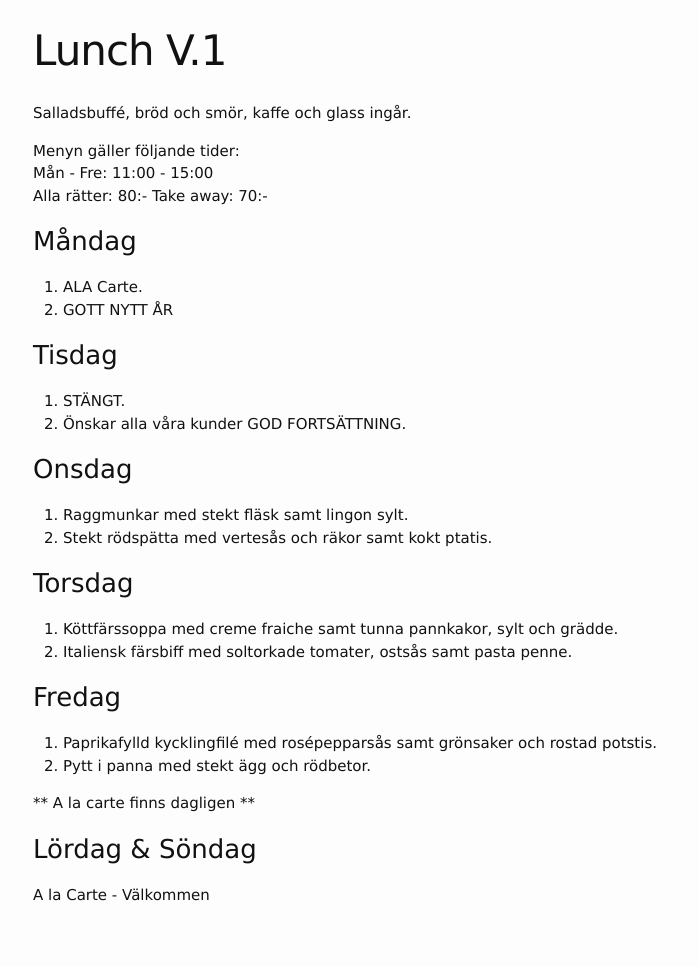
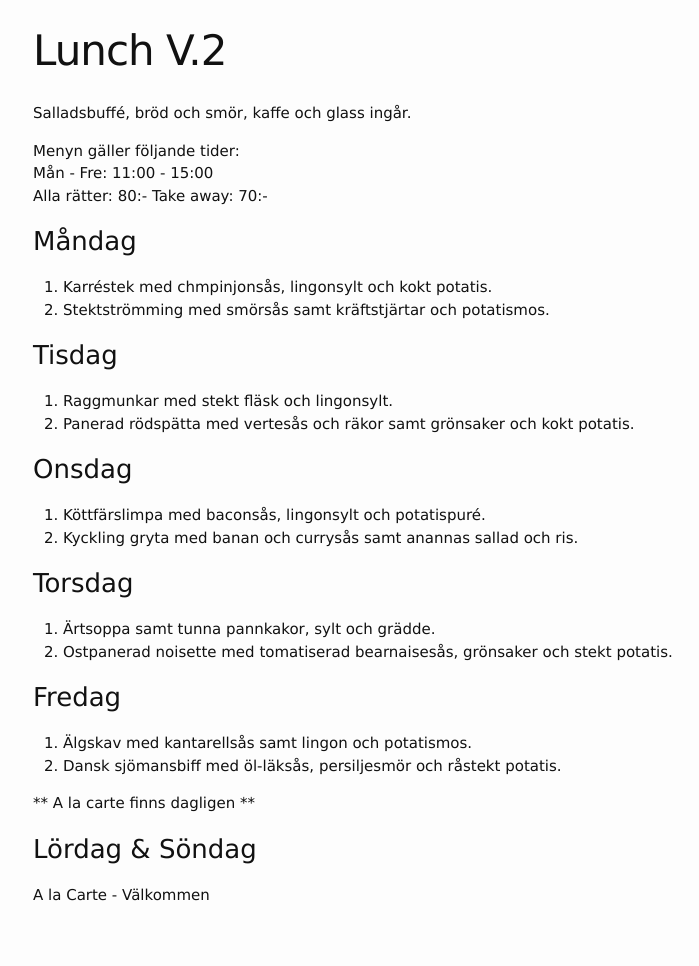
Before and after one commit to FarInn62/farinn62.github.io, a Jekyll site: the page built from lunch.md, in a window 1280 px wide. Shown: the whole page, without its empty margins (237-936 px from the left). Built offline with Jekyll 4.4.1, drawn with Linux system fonts in a browser that asks for light colours.

Commit message:
Update lunch.md

```diff
--- a/lunch.md
+++ b/lunch.md
@@ -1,6 +1,6 @@
 ---
 layout: foodmenu
-title: Lunch V.1
+title: Lunch V.2
 permalink: /lunch/
 published: true
 ---
@@ -12,29 +12,29 @@ Alla rätter: 80:- Take away: 70:-
 
 ### Måndag
 
-1. ALA Carte.
-2. GOTT NYTT ÅR
+1. Karréstek med chmpinjonsås, lingonsylt och kokt potatis.
+2. Stektströmming med smörsås samt kräftstjärtar och potatismos.
 
 ### Tisdag
 
-1. STÄNGT.
-2. Önskar alla våra kunder GOD FORTSÄTTNING.
+1. Raggmunkar med stekt fläsk och lingonsylt.
+2. Panerad rödspätta med vertesås och räkor samt grönsaker och kokt potatis.
 
 
 ### Onsdag
 
-1. Raggmunkar med stekt fläsk samt lingon sylt.
-2. Stekt rödspätta med vertesås och räkor samt kokt ptatis.
+1. Köttfärslimpa med baconsås, lingonsylt och potatispuré.
+2. Kyckling gryta med banan och currysås samt anannas sallad och ris.
 
 ### Torsdag
 
-1. Köttfärssoppa med creme fraiche samt tunna pannkakor, sylt och grädde.
-2. Italiensk färsbiff med soltorkade tomater, ostsås samt pasta penne.
+1. Ärtsoppa samt tunna pannkakor, sylt och grädde.
+2. Ostpanerad noisette med tomatiserad bearnaisesås, grönsaker och stekt potatis.
 
 ### Fredag
 
-1. Paprikafylld kycklingfilé med rosépepparsås samt grönsaker och rostad potstis.
-2. Pytt i panna med stekt ägg och rödbetor.
+1. Älgskav med kantarellsås samt lingon och potatismos.
+2. Dansk sjömansbiff med öl-läksås, persiljesmör och råstekt potatis.
 
 ** A la carte finns dagligen **
 
```
